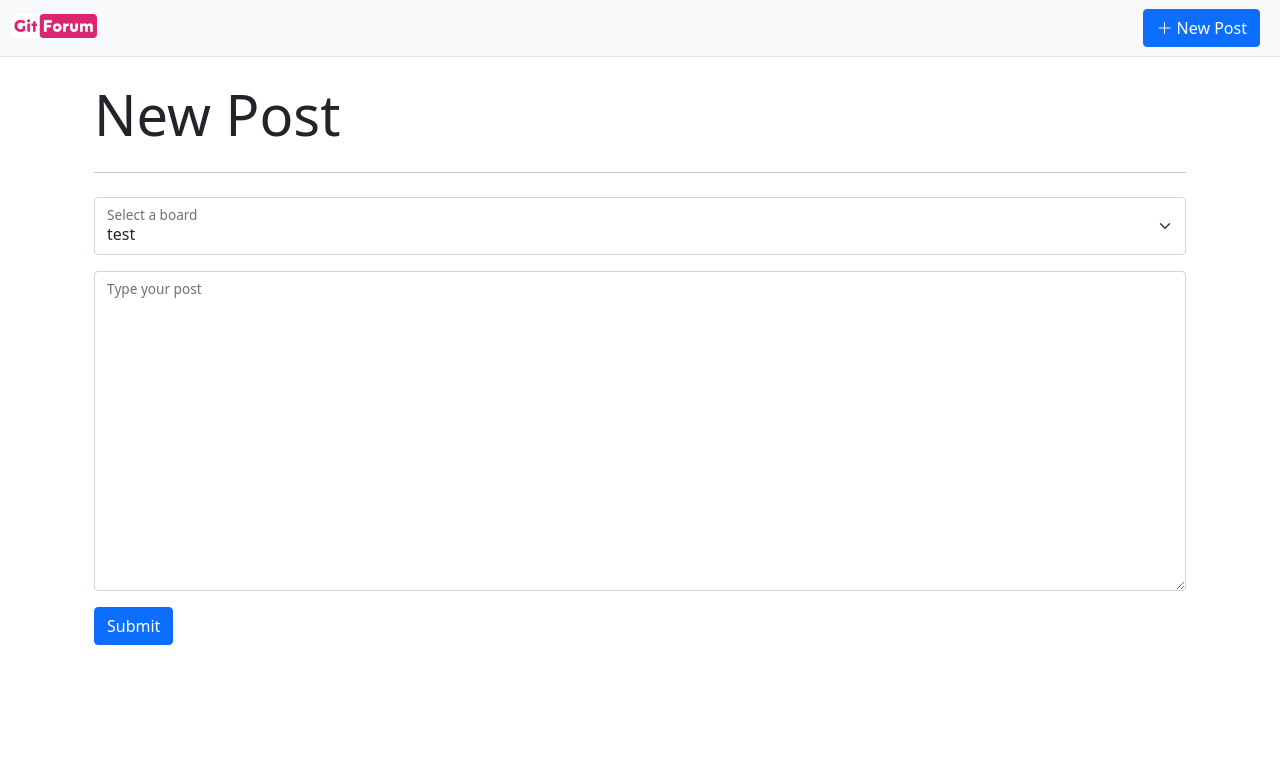
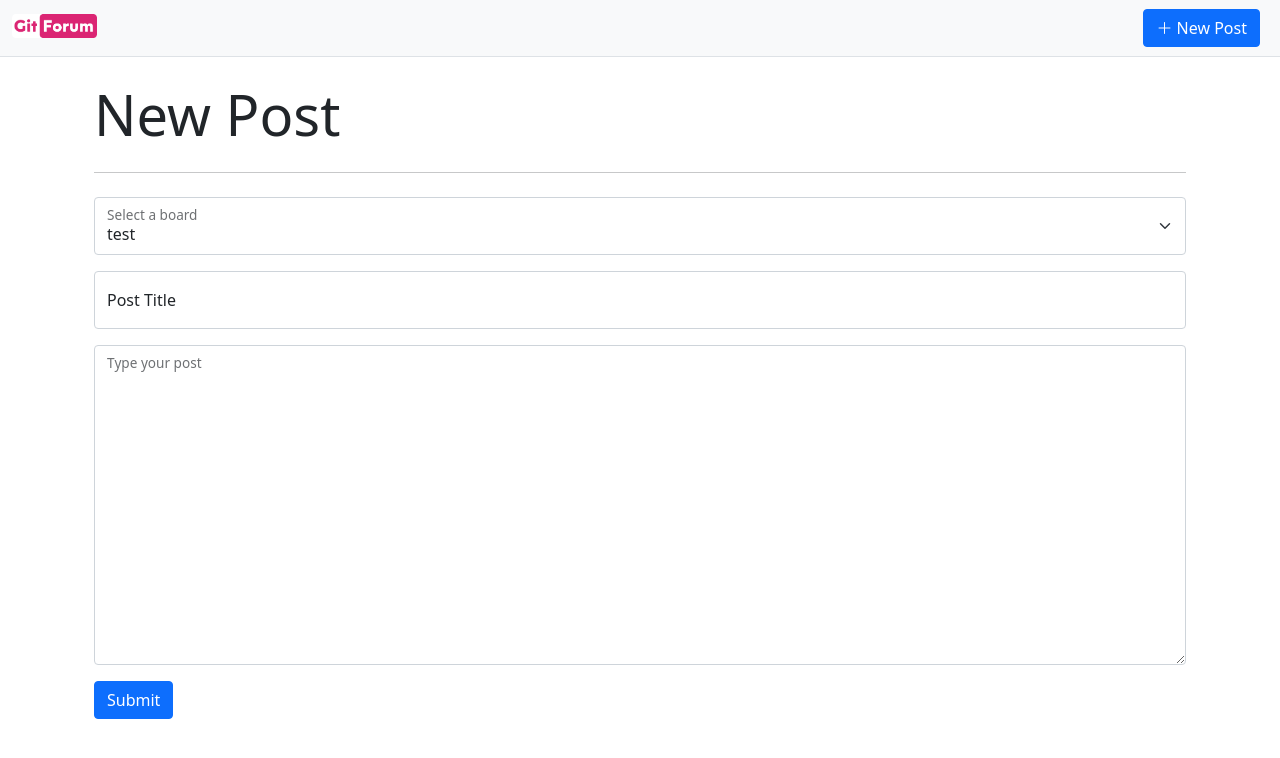
Before and after one commit to Aardvark-Industries/GitForum, a Jekyll site: the page built from newPost.html, in a window 1280 px wide. Shown: the top 758 px of the page. Built offline with Jekyll 4.4.1, drawn with Linux system fonts in a browser that asks for light colours; nearby versions of some CDN libraries; comment, search, counter and statistics services are not loaded.

Commit message:
post title

```diff
--- a/newPost.html
+++ b/newPost.html
@@ -14,6 +14,11 @@ title: New Post
 
         <label for="boardSelector">Select a board</label>
     </div>
+
+    <div class="form-floating mb-3">
+        <input type="text" class="form-control" id="postTitle" placeholder="An Interesting Title">
+        <label for="postTitle">Post Title</label>
+      </div>
 
     <div class="mb-3 form-floating">
         <textarea class="form-control" id="postContent" style="min-height: 20rem;"></textarea>
```
